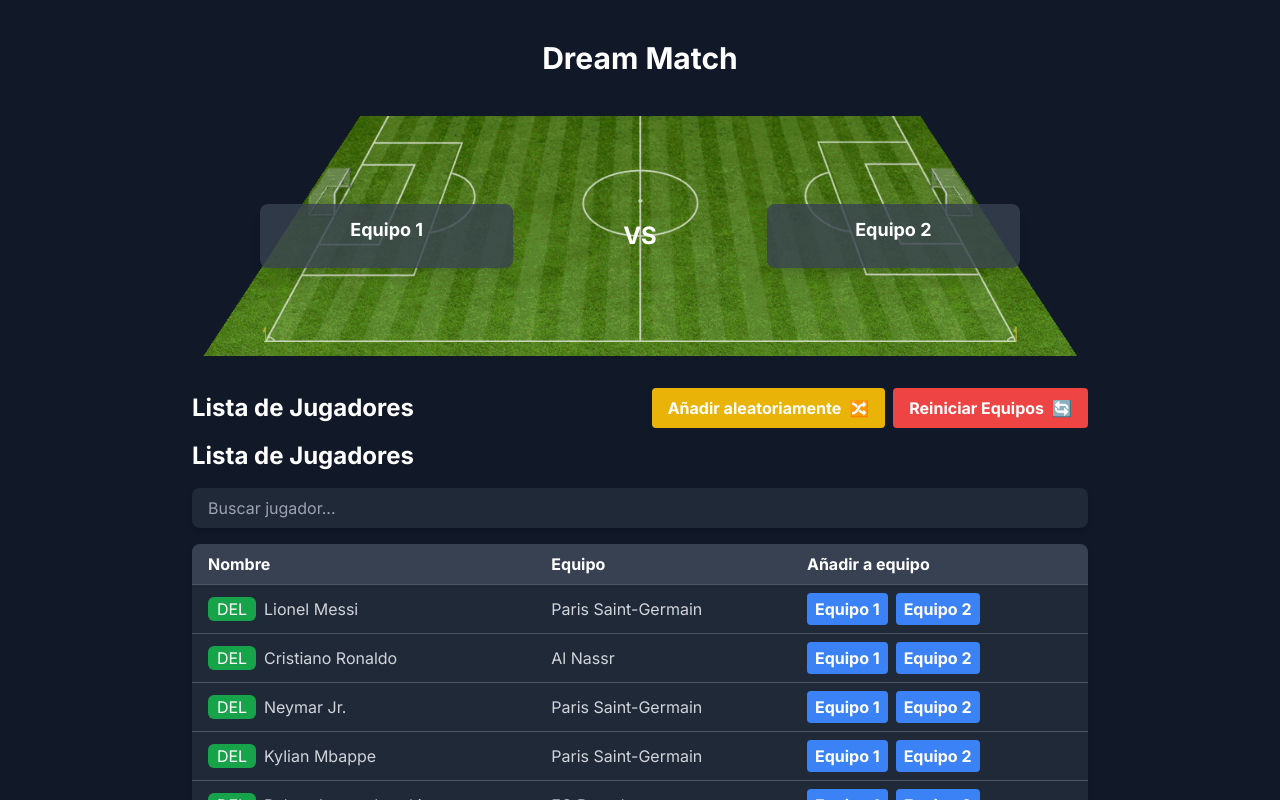
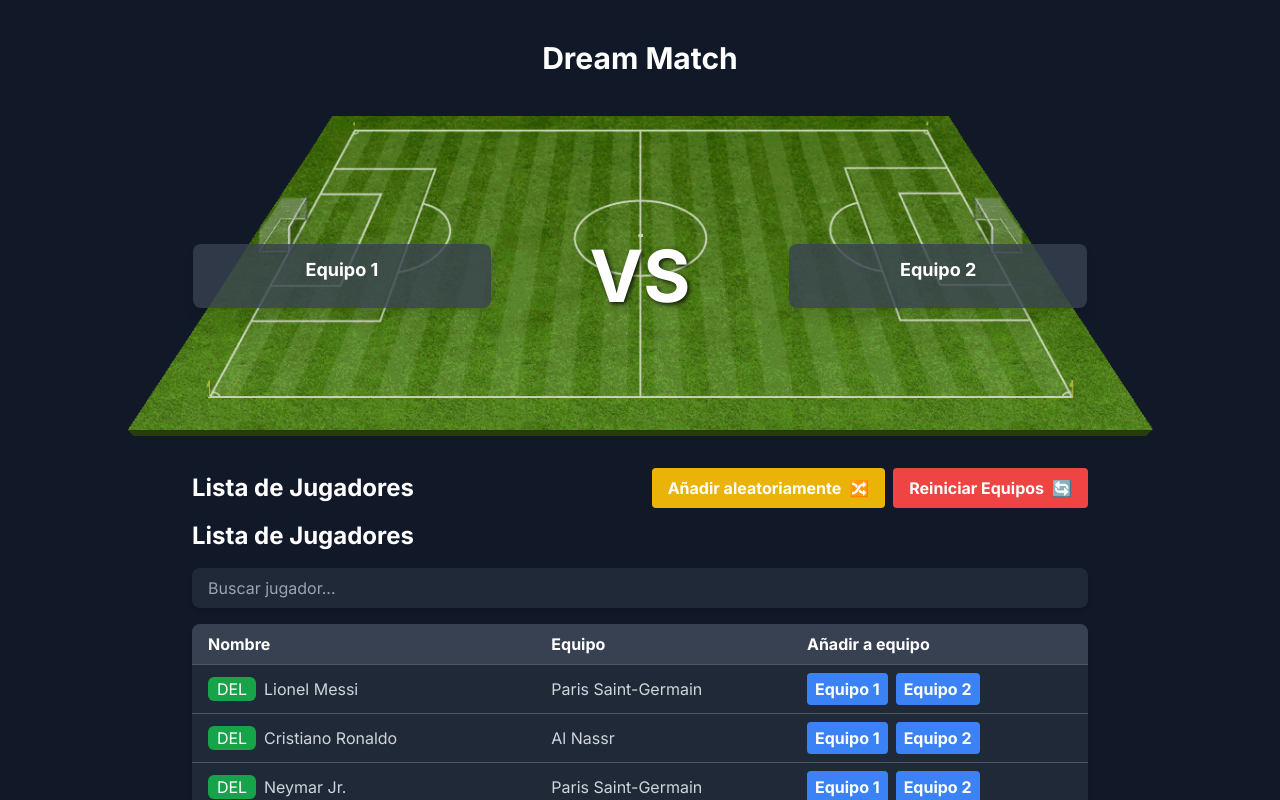
Before and after one commit to Nahuelfd10/atc-dream-match, a Next.js app: page / in a window 1280 px wide. Both pictures are taken after a click on the button "Crear el partido de mis sueños". Shown: the part 800-1600 px from the top of the page. Built offline with nearby package versions, Linux system fonts and the light colour scheme.

Commit message:
teamlist component

```diff
--- a/src/components/MatchSetup.tsx
+++ b/src/components/MatchSetup.tsx
@@ -2,8 +2,8 @@
 
 import React, { useState } from "react";
 import PlayerList from "@/components/PlayerList";
-import { mapPlayerTypeToSpanish } from "@/utils/positionMapping";
-import { recommendedPlayers, Player } from "@/utils/recommendedPlayers";
+import { Player, recommendedPlayers } from "@/utils/recommendedPlayers";
+import TeamList from "@/components/TeamList";
 
 interface Team {
   id: number;
@@ -108,65 +108,33 @@ const MatchSetup: React.FC = () => {
         className="flex justify-between items-center w-full mt-6 mb-4 relative bg-cover bg-center rounded-lg p-5"
         style={{
           backgroundImage: "url('/cancha3d.gif')",
-          height: "240px",
-          width: "100%",
+          height: "320px",
+          width: "115%",
           backgroundSize: "cover",
         }}
       >
         <div className="flex justify-between w-full px-12">
           {teams.map((team) => (
-            <div
+            <TeamList
               key={team.id}
-              className="flex flex-col items-center bg-gray-700 bg-opacity-80 p-3 rounded-lg shadow-lg w-1/3 relative"
-            >
-              {editingTeamId === team.id ? (
-                <input
-                  type="text"
-                  value={team.name}
-                  onChange={(e) => handleTeamNameChange(e, team.id)}
-                  onBlur={handleTeamNameBlur}
-                  className="text-lg font-bold text-white mb-1 bg-transparent border-b-2 border-white focus:outline-none"
-                  autoFocus
-                />
-              ) : (
-                <h3
-                  className="text-lg font-bold text-white mb-1 cursor-pointer"
-                  onClick={() => handleEditTeamName(team.id)}
-                >
-                  {team.name}
-                </h3>
-              )}
-
-              <ul className="list-none text-white mb-2 w-full">
-                {team.players.map((player, index) => (
-                  <li
-                    key={index}
-                    className="flex items-center justify-between mb-1 bg-gray-800 px-2 py-1 rounded-md hover:bg-gray-700 group"
-                  >
-                    <span className="inline-block w-10 h-5 bg-green-600 text-white rounded-md text-center mr-2 flex items-center justify-center text-sm">
-                      {mapPlayerTypeToSpanish(player.player_type)}
-                    </span>
-                    <span className="flex-1 text-xs">{player.player_name}</span>
-                    <button
-                      onClick={() =>
-                        removePlayerFromTeam(player.player_id, team.id)
-                      }
-                      className="ml-2 bg-red-500 hover:bg-red-700 text-white font-bold py-0.5 px-1 rounded text-xs opacity-0 group-hover:opacity-100 transition-opacity duration-300"
-                    >
-                      ✖
-                    </button>
-                  </li>
-                ))}
-              </ul>
-              {team.players.length === 5 && (
-                <span className="text-green-400 font-bold mt-1 text-sm">
-                  ¡Completo!
-                </span>
-              )}
-            </div>
+              teamId={team.id}
+              teamName={team.name}
+              players={team.players}
+              editing={editingTeamId === team.id}
+              onTeamNameChange={handleTeamNameChange}
+              onEditTeamName={handleEditTeamName}
+              onBlurTeamName={handleTeamNameBlur}
+              onRemovePlayer={removePlayerFromTeam}
+            />
           ))}
 
-          <span className="text-2xl font-bold text-white absolute top-1/2 transform -translate-y-1/2 left-1/2 -translate-x-1/2">
+          <span
+            className="text-7xl font-bold text-white absolute top-1/2 transform -translate-y-1/2 left-1/2 -translate-x-1/2"
+            style={{
+              lineHeight: "1.2",
+              textShadow: "2px 2px 4px rgba(0, 0, 0, 0.8)",
+            }}
+          >
             VS
           </span>
         </div>
--- /dev/null
+++ b/src/components/TeamList.tsx
@@ -0,0 +1,79 @@
+"use client";
+
+import React from "react";
+import { Player } from "@/utils/recommendedPlayers";
+import { mapPlayerTypeToSpanish } from "@/utils/positionMapping";
+
+interface TeamListProps {
+  teamId: number;
+  teamName: string;
+  players: Player[];
+  editing: boolean;
+  onTeamNameChange: (
+    e: React.ChangeEvent<HTMLInputElement>,
+    teamId: number
+  ) => void;
+  onEditTeamName: (teamId: number) => void;
+  onBlurTeamName: () => void;
+  onRemovePlayer: (playerId: string, teamId: number) => void;
+}
+
+const TeamList: React.FC<TeamListProps> = ({
+  teamId,
+  teamName,
+  players,
+  editing,
+  onTeamNameChange,
+  onEditTeamName,
+  onBlurTeamName,
+  onRemovePlayer,
+}) => {
+  return (
+    <div className="flex flex-col items-center bg-gray-700 bg-opacity-80 p-3 rounded-lg shadow-lg w-1/3 relative">
+      {editing ? (
+        <input
+          type="text"
+          value={teamName}
+          onChange={(e) => onTeamNameChange(e, teamId)}
+          onBlur={onBlurTeamName}
+          className="text-lg font-bold text-white mb-1 bg-transparent border-b-2 border-white focus:outline-none"
+          autoFocus
+        />
+      ) : (
+        <h3
+          className="text-lg font-bold text-white mb-1 cursor-pointer"
+          onClick={() => onEditTeamName(teamId)}
+        >
+          {teamName}
+        </h3>
+      )}
+
+      <ul className="list-none text-white mb-2 w-full">
+        {players.map((player, index) => (
+          <li
+            key={index}
+            className="flex items-center justify-between mb-1 bg-gray-800 px-2 py-1 rounded-md hover:bg-gray-700 group"
+          >
+            <span className="inline-block w-10 h-5 bg-green-600 text-white rounded-md text-center mr-2 flex items-center justify-center text-sm">
+              {mapPlayerTypeToSpanish(player.player_type)}
+            </span>
+            <span className="flex-1 text-xs">{player.player_name}</span>
+            <button
+              onClick={() => onRemovePlayer(player.player_id, teamId)}
+              className="ml-2 bg-red-500 hover:bg-red-700 text-white font-bold py-0.5 px-1 rounded text-xs opacity-0 group-hover:opacity-100 transition-opacity duration-300"
+            >
+              ✖
+            </button>
+          </li>
+        ))}
+      </ul>
+      {players.length === 5 && (
+        <span className="text-green-400 font-bold mt-1 text-sm">
+          ¡Completo!
+        </span>
+      )}
+    </div>
+  );
+};
+
+export default TeamList;
```
